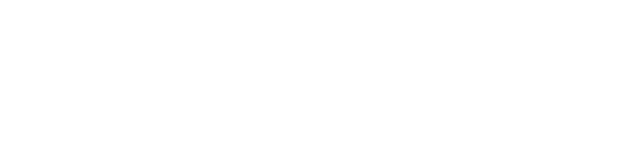
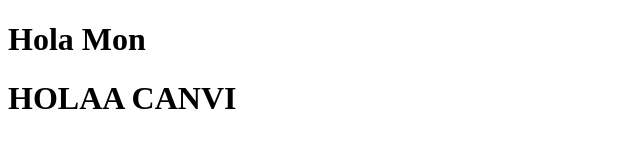
Before and after one commit to daaniirueda/HELLOWORLD, a plain HTML site: page index.html in a window 1280 px wide. Shown: the whole page, without its empty margins (0-640 px from the left). Drawn offline with Linux system fonts and the light colour scheme.

Commit message:
segon canvi

```diff
--- a/index.html
+++ b/index.html
@@ -6,6 +6,7 @@
     <title>Document</title>
 </head>
 <body>
-
+    <h1>Hola Mon</h1>
+    <h1>HOLAA CANVI</h1>
 </body>
 </html>
```
